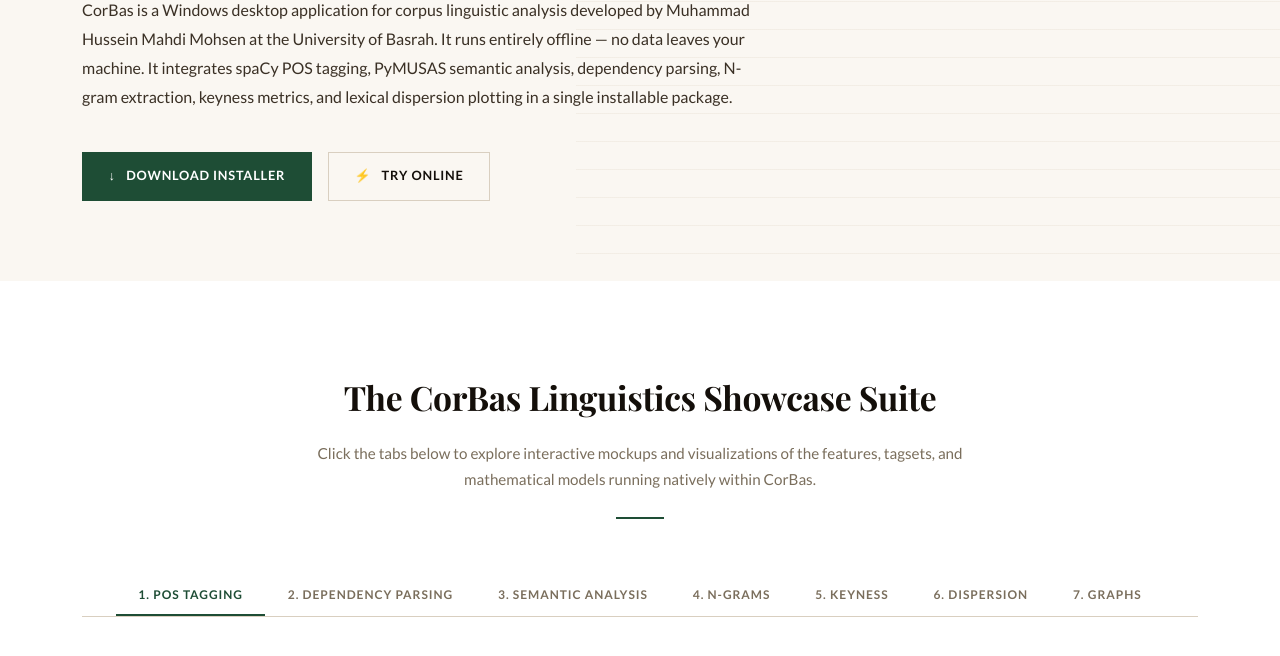
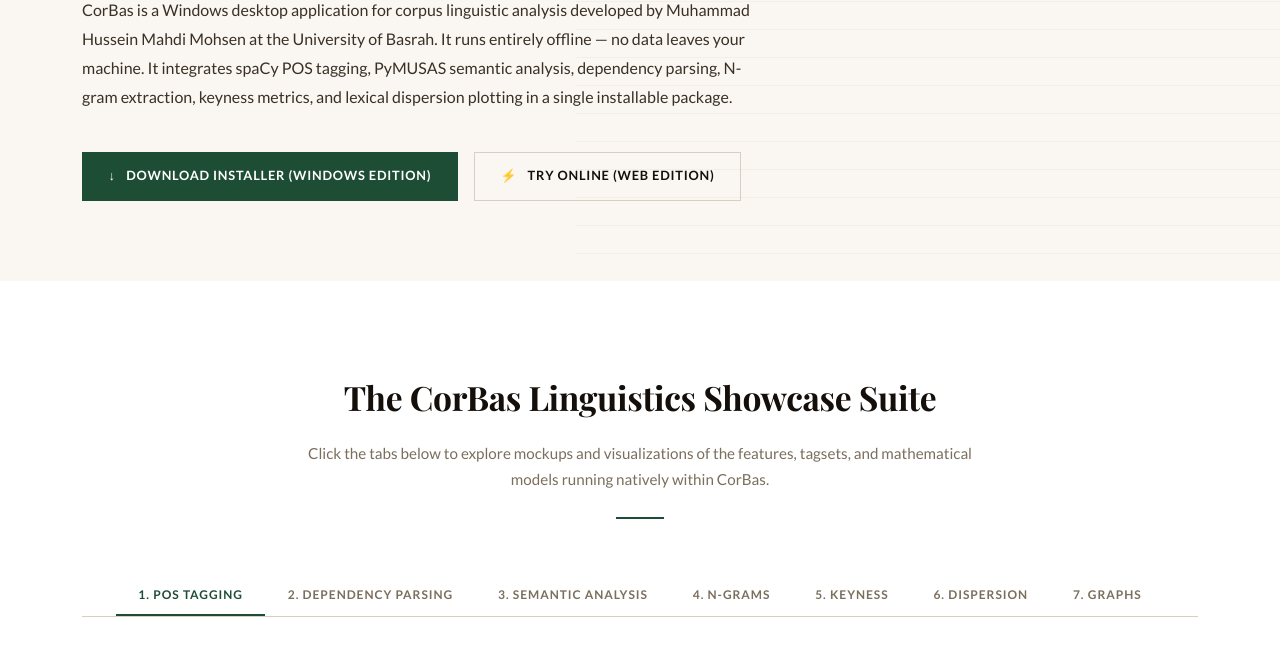
Before and after one commit to mhdy54370-hub/CorBas-updates, a plain HTML site: page docs/index.html in a window 1280 px wide. Shown: the part 381-1037 px from the top of the page. Drawn offline with nearby package versions, Linux system fonts and the light colour scheme; a web font is replaced by a local one.

Commit message:
Update download links and improve text clarity

```diff
--- a/docs/index.html
+++ b/docs/index.html
@@ -1223,9 +1223,11 @@
       <div class="hero-actions">
         <a href="https://github.com/mhdy54370-hub/CorBas-updates/releases/latest" class="btn btn-primary">
           ↓ &ensp;Download Installer
+          (Windows Edition)
         </a>
         <a href="https://mhmmohsen1-corbas-frontend.hf.space/" target="_blank" rel="noopener" class="btn btn-secondary">
           ⚡ &ensp;Try Online
+          (Web Edition)
         </a>
       </div>
     </div>
@@ -1354,7 +1356,7 @@
   <div class="container">
     <div class="suite-header">
       <h2>The CorBas Linguistics Showcase Suite</h2>
-      <p>Click the tabs below to explore interactive mockups and visualizations of the features, tagsets, and mathematical models running natively within CorBas.</p>
+      <p>Click the tabs below to explore mockups and visualizations of the features, tagsets, and mathematical models running natively within CorBas.</p>
     </div>
 
     <!-- Tab Buttons -->
```
